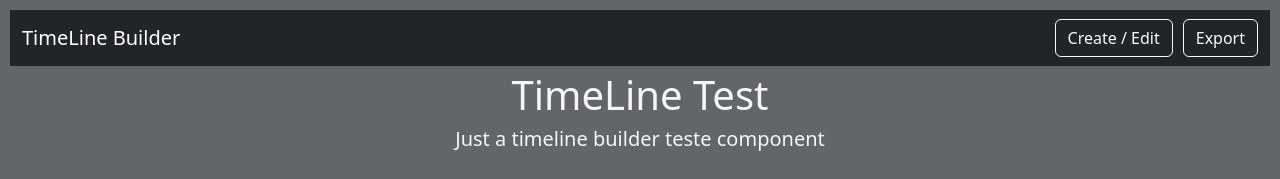
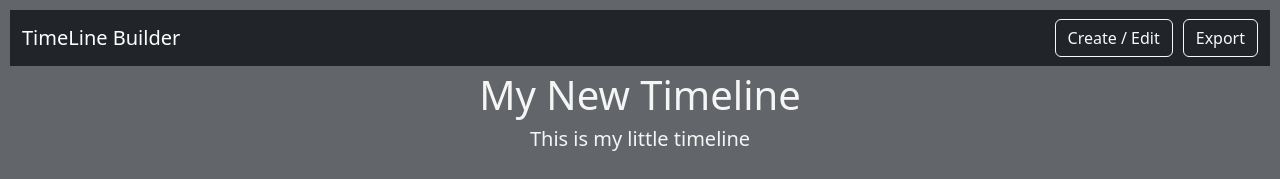
Before and after one commit to rafaelpassarela/timeline-builder, a React (Create React App) app: page / in a window 1280 px wide. Shown: the top 179 px of the page. Built offline with nearby package versions, Linux system fonts and the light colour scheme.

Commit message:
timeline title edit

```diff
--- a/src/App.css
+++ b/src/App.css
@@ -92,6 +92,22 @@ small {
     margin-bottom: 30px;
 }
 
+.title-edit {
+    border-style: dashed;
+    border-width: 1px;
+}
+
+.title-edit:hover {
+    background-color: #585b5f;
+    cursor: pointer;
+}
+
+.title-input {
+    width: 100%;
+    color: white;
+    background-color: #62656a;
+}
+
 .quarter-circle-top-left{
     width: 100px;
     /* height: 100px; */
--- a/src/App.tsx
+++ b/src/App.tsx
@@ -1,16 +1,13 @@
-import MainMenu from './components/MainMenuComponent';
-import EventPanel from './components/EventPanelComponent';
 import './App.css';
 import 'bootstrap/dist/css/bootstrap.min.css';
+import AppContainer from './components/AppContainerComponent';
 
 function App() {
 
     return (
-        <div>
-            <MainMenu />
-            <EventPanel />
-        </div>
+        <AppContainer />
     );
+
 }
 
 export default App;
--- /dev/null
+++ b/src/class/TitleComponentInterface.tsx
@@ -0,0 +1,7 @@
+interface TitleInterface {
+  title: string;
+  subtitle?: string;
+  editable?: boolean;
+}
+
+export default TitleInterface;
--- /dev/null
+++ b/src/components/AppContainerComponent.tsx
@@ -0,0 +1,39 @@
+import React, { Component } from "react";
+import TitleInterface from "../class/TitleComponentInterface";
+import EventPanel from "./EventPanelComponent";
+import MainMenu from "./MainMenuComponent";
+
+interface AppContainerProp {
+}
+
+interface AppContainerState {
+    editable: boolean,
+    titleConfig: TitleInterface
+}
+
+class AppContainer extends Component<AppContainerProp, AppContainerState> {
+
+    constructor(props: AppContainerProp) {
+        super(props);
+        this.state = {
+            editable: false,
+            titleConfig: {
+                title: "My New Timeline",
+                subtitle: "This is my little timeline",
+                editable: false
+            }
+        };
+    }
+
+    render() {
+        return (
+            <div>
+                <MainMenu />
+                <EventPanel titleConfig={ this.state.titleConfig }/>
+            </div>
+        );
+    }
+
+}
+
+export default AppContainer;
--- a/src/components/EventPanelComponent.tsx
+++ b/src/components/EventPanelComponent.tsx
@@ -1,11 +1,12 @@
 import React, { Component } from "react";
 import Container from 'react-bootstrap/Container';
 import EventModelInterface from "../class/EventModelInterface";
+import TitleInterface from "../class/TitleComponentInterface";
 import Event from './EventComponent';
-import Title from './TitleComponent';
+import Title from './title/TitleComponent';
 
 interface EventPanelProps {
-
+    titleConfig: TitleInterface
 }
 
 const lorem = "Lorem Ipsum is simply dummy text of the printing and typesetting industry. Lorem Ipsum has been the industry's standard dummy text ever since the 1500s, when an unknown printer took a galley of type and scrambled it to make a type specimen book. It has survived not only five centuries, but also the leap into electronic typesetting, remaining essentially unchanged. It was popularised in the 1960s with the release of Letraset sheets containing Lorem Ipsum passages, and more recently with desktop publishing software like Aldus PageMaker including versions of Lorem Ipsum like abc abc.";
@@ -26,7 +27,7 @@ class EventPanel extends Component<EventPanelProps> {
 
         return (
             <div>
-                <Title title='TimeLine Test' subtitle='Just a timeline builder teste component'></Title>
+                <Title title={this.props.titleConfig.title} subtitle={this.props.titleConfig.subtitle} editable={this.props.titleConfig.editable}></Title>
                 <Container className='base-line' fluid>
                     {
                         itens.map((val: EventModelInterface, idx: number): any => {
--- a/src/components/TitleComponent.tsx
+++ /dev/null
@@ -1,23 +0,0 @@
-import React, { Component } from 'react';
-
-interface TitleProps {
-  title: string;
-  subtitle?: string;
-}
-
-class Title extends Component<TitleProps> {
-  render() {
-    const { title, subtitle } = this.props;
-
-    return (
-        <div className="center">
-            <div className="title">
-                <h1>{title}</h1>
-                <h5>{subtitle}</h5>
-            </div>
-        </div>
-    );
-  }
-}
-
-export default Title;
--- /dev/null
+++ b/src/components/title/TitleComponent.tsx
@@ -0,0 +1,21 @@
+import React, { Component } from 'react';
+import TitleInterface from '../../class/TitleComponentInterface';
+import TitleElement from './TitleElement';
+
+class Title extends Component<TitleInterface> {
+
+    render() {
+        const { title, subtitle, editable } = this.props;
+
+        return (
+            <div>
+                <div className="title">
+                    <TitleElement elemType="h1" editable={editable} text={title} />
+                    <TitleElement elemType="h5" editable={editable} text={subtitle!} />
+                </div>
+            </div>
+        );
+    }
+}
+
+export default Title;
--- /dev/null
+++ b/src/components/title/TitleElement.tsx
@@ -0,0 +1,97 @@
+import React, { Component } from "react";
+
+interface TitleElementState {
+    isEditing: boolean;
+    text: string;
+    editingText: string;
+}
+
+interface TitleElementProp {
+    text: string,
+    editable?: boolean,
+    elemType: "h1" | "h5";
+}
+
+class TitleElement extends Component<TitleElementProp, TitleElementState> {
+
+    constructor(props: TitleElementProp) {
+        super(props);
+        this.state = {
+          isEditing: false,
+          text: props.text,
+          editingText: props.text
+        };
+        this.textClickHandler = this.textClickHandler.bind(this);
+        this.textBlurHandler = this.textBlurHandler.bind(this);
+        this.handleChange = this.handleChange.bind(this);
+    }
+
+    textClickHandler(e: React.MouseEvent<HTMLHeadingElement>) {
+        e.preventDefault();
+        if (this.props.editable) {
+            this.setState({
+                isEditing: true
+            });
+        }
+    }
+
+    handleChange(e: React.ChangeEvent<HTMLInputElement>) {
+        e.preventDefault();
+        if (this.props.editable) {
+            this.setState({
+                editingText: e.target.value
+            });
+        }
+    }
+
+    textBlurHandler(e: any) {
+        if (this.props.editable) {
+            this.setState({
+                isEditing: false,
+                text: this.state.editingText
+            });
+        }
+    }
+
+    getTitleComponent(isEditing : boolean, isEditable: boolean | undefined, text: string, type: string) {
+        if (isEditing) {
+            return (
+                <input
+                    className={type + " title-input"}
+                    autoFocus
+                    defaultValue={text}
+                    onChange={this.handleChange}
+                    onBlur={this.textBlurHandler}/>
+            );
+        }
+
+        const textClassName = isEditable ? 'title-edit' : '';
+        // title component (H1)
+        if (type === "h1") {
+            return (
+                <h1 className={textClassName} onClick={this.textClickHandler}>
+                    {text}
+                </h1>
+            );
+         }
+
+        // sub-title component (H5)
+        return (
+            <h5 className={textClassName} onClick={this.textClickHandler}>
+                {text}
+            </h5>
+        );
+    }
+
+    render() {
+        const {elemType, editable} = this.props;
+        const text = this.state.text;
+        const textComponent = this.getTitleComponent(this.state.isEditing, editable, text, elemType);
+        return (
+            <div>{textComponent}</div>
+        );
+    }
+
+}
+
+export default TitleElement;
```
